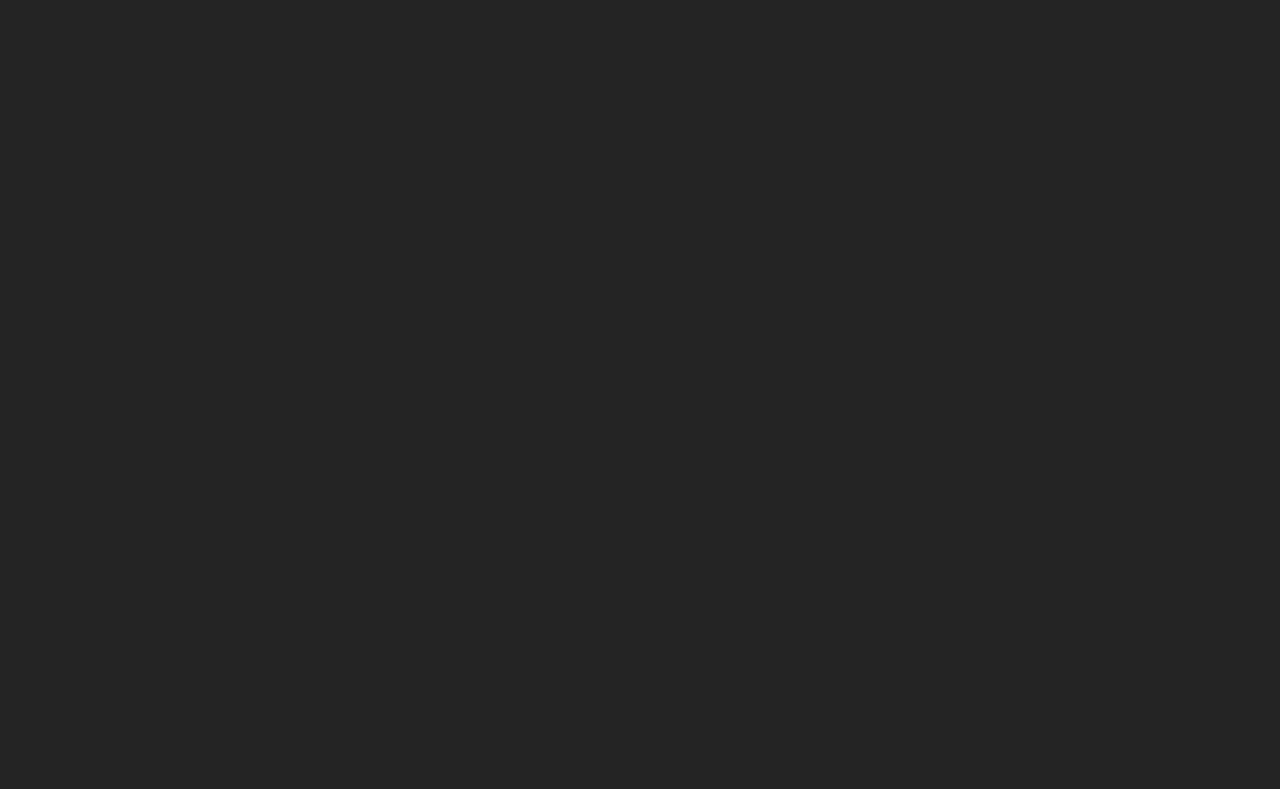
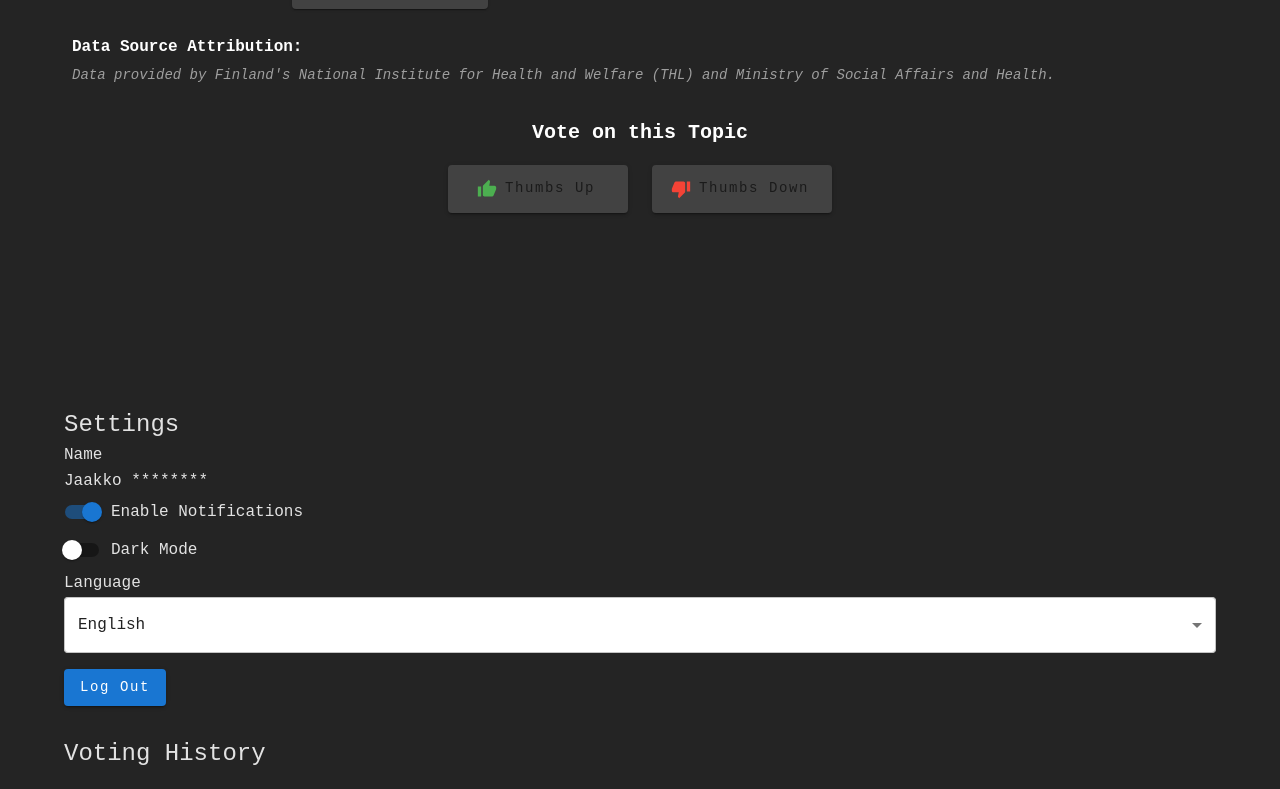
Before and after one commit to isakpulkki/Junction2024, a React (Vite) app: page / in a window 1280 px wide. Shown: the part 1631-2420 px from the top of the page. Before the commit the page ends 1144 px from the top, so only its background shows below. Built offline with nearby package versions, Linux system fonts and the light colour scheme.

Commit message:
Added components to main for debugging

```diff
--- a/src/pages/Voting.tsx
+++ b/src/pages/Voting.tsx
@@ -4,6 +4,10 @@ import AuthenticationBar from '../components/AuthenticationBar';
 import Voting from '../components/Voting';
 import { ThemeProvider } from '@mui/material/styles';
 import { theme } from '../App';
+import SingleVoting from '../components/SingleVoting';
+import Settings from '../components/Settings';
+import VotingHistory from '../components/VotingHistory';
+
 
 export default function VotingPage() {
 
@@ -25,6 +29,9 @@ export default function VotingPage() {
     <ThemeProvider theme={theme}>
       <AuthenticationBar />
       <Voting items={items} />
+      <SingleVoting/>
+      <Settings/>
+      <VotingHistory/>
     </ThemeProvider>
   );
 }
```
